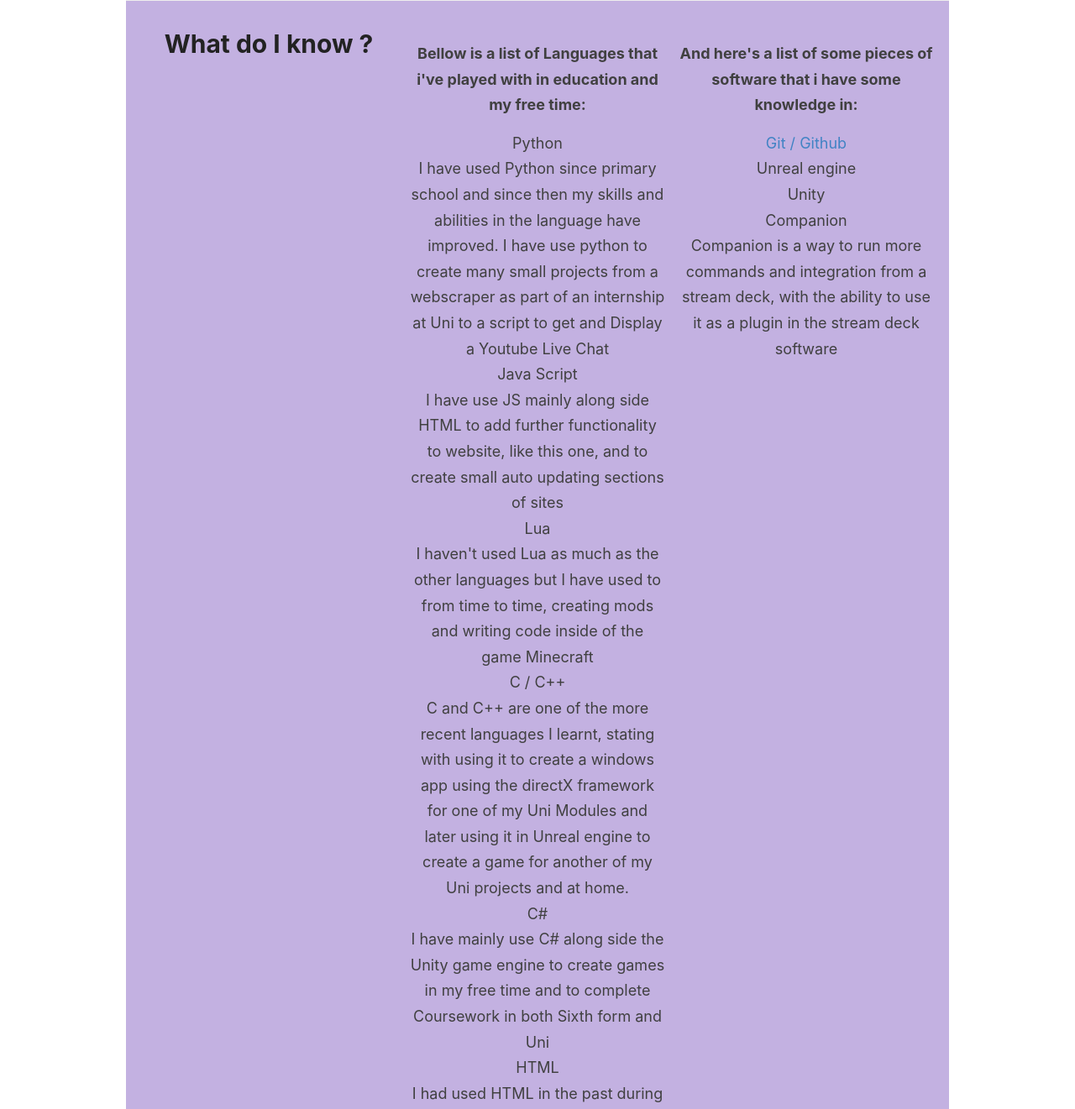
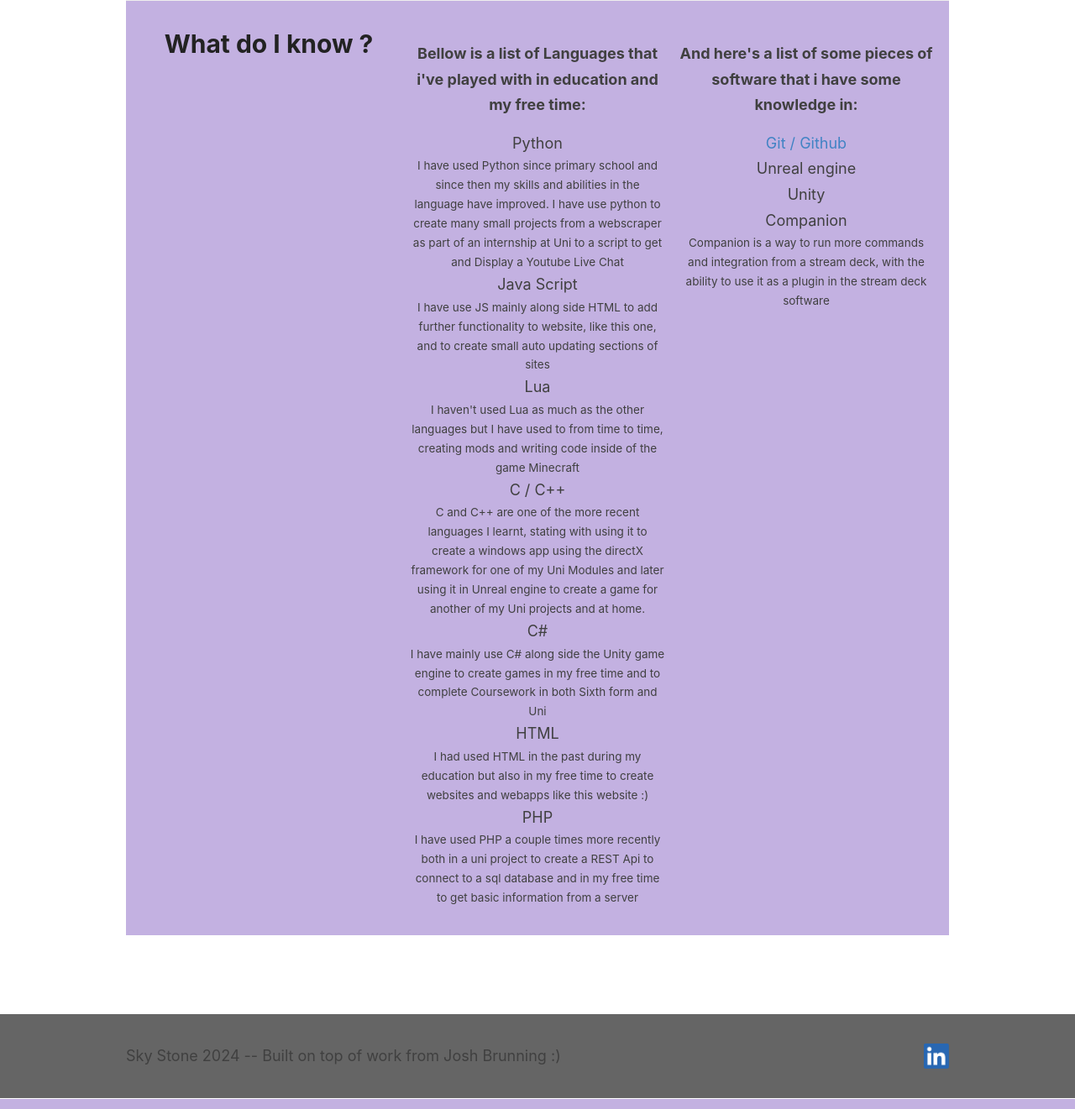
Before and after one commit to SKui1/Skui_home, a PHP site: page /about in a window 1280 px wide. Shown: the part 458-1779 px from the top of the page at 84% size. Run offline with PHP 8.4, Linux system fonts and the light colour scheme.

Commit message:
:bug: edited css and added alt to the img src's

```diff
--- a/about/index.html
+++ b/about/index.html
@@ -38,7 +38,7 @@
           </div>
         </article>
         <article style="background-color: rgb(195, 177, 225); padding: 1em; " class="post">
-          <div style="display: grid; grid-template-columns: repeat(3, minmax(0, 1fr)); text-align: center; grid-gap: 1rem; margin:15px 0">
+          <div id="list" style="display: grid; grid-template-columns: repeat(3, minmax(0, 1fr)); text-align: center; grid-gap: 1rem; margin:15px 0">
             <h1 style="margin-top: 0;  text-align: center;">What do I know ?</h1>
             <div class="post-elsewhere">
               <p style="text-align: center; font-weight: bold;">
@@ -83,7 +83,7 @@
       <footer class="footer">
         <p>Sky Stone <script>document.write(new Date().getFullYear())</script> -- Built on top of work from Josh Brunning :)
           <a href="https://www.linkedin.com/in/sky-stone-3a8994233/">
-            <img src="/mcPage/assets/LinkedIn.png" style="width:30px;height:30px;" align="right">
+            <img src="/assets/LinkedIn.png" style="width:30px;height:30px;" align="right" alt="LinkedIn">
           </a></p>
       </footer>
     </div>
--- a/assets/styles.css
+++ b/assets/styles.css
@@ -625,6 +625,6 @@ code {
     color: #d8d8d8;
 }
 
-.dd {
-    font-size: 15px;
+#list dd{
+    font-size: 75%;
 }
--- a/index.html
+++ b/index.html
@@ -44,7 +44,7 @@
                 <footer class="footer">
                     <p>Sky Stone <script>document.write(new Date().getFullYear())</script> -- Built on top of work from Josh Brunning :)
 		    <a href="https://www.linkedin.com/in/sky-stone-3a8994233/">
-		    <img src="/mcPage/assets/LinkedIn.png" style="width:30px;height:30px;" align="right">
+		    <img src="/assets/LinkedIn.png" style="width:30px;height:30px;" align="right" alt="LinkedIn">
 		    </a></p>
                 </footer>
             </div>
```
